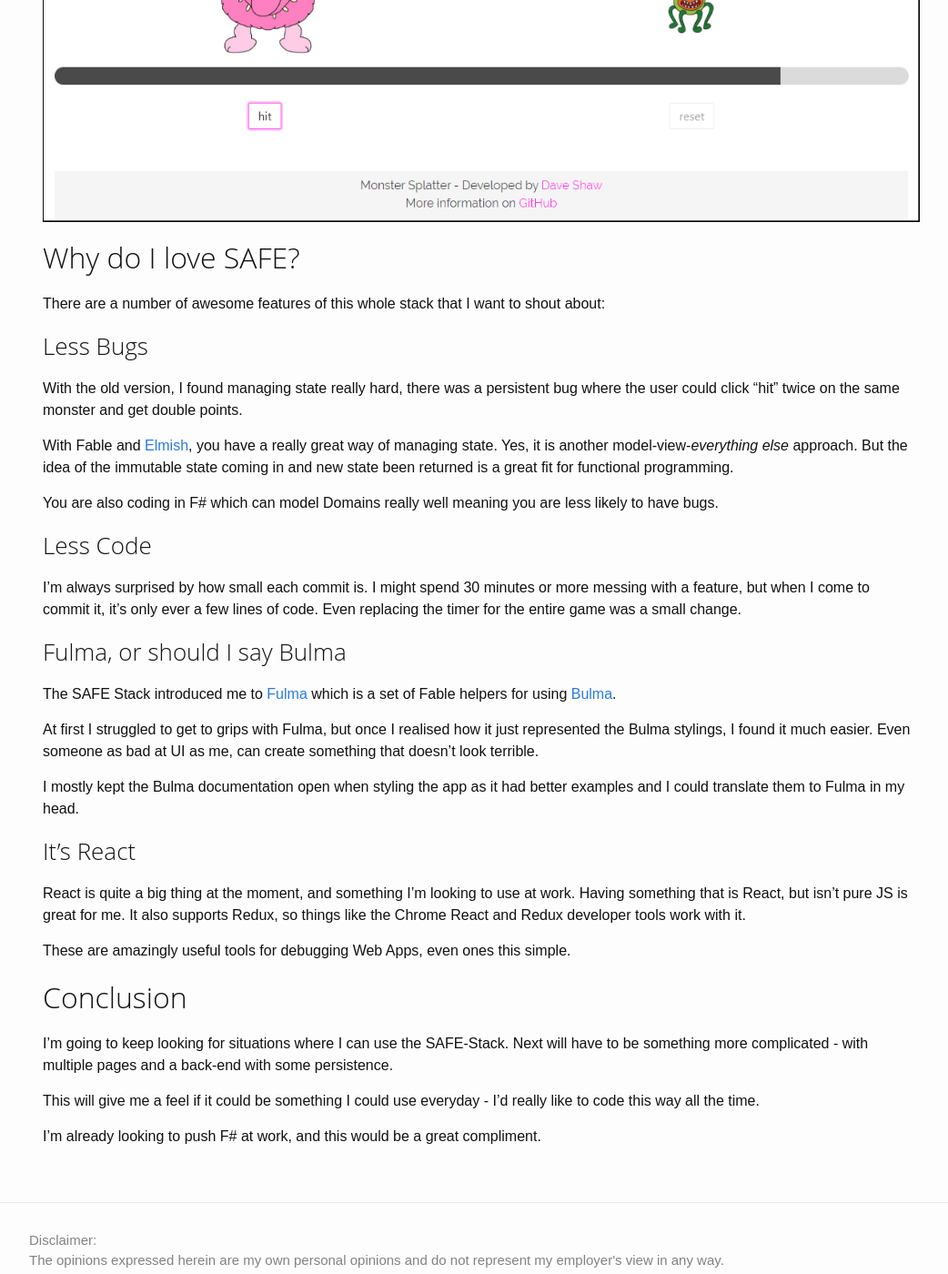
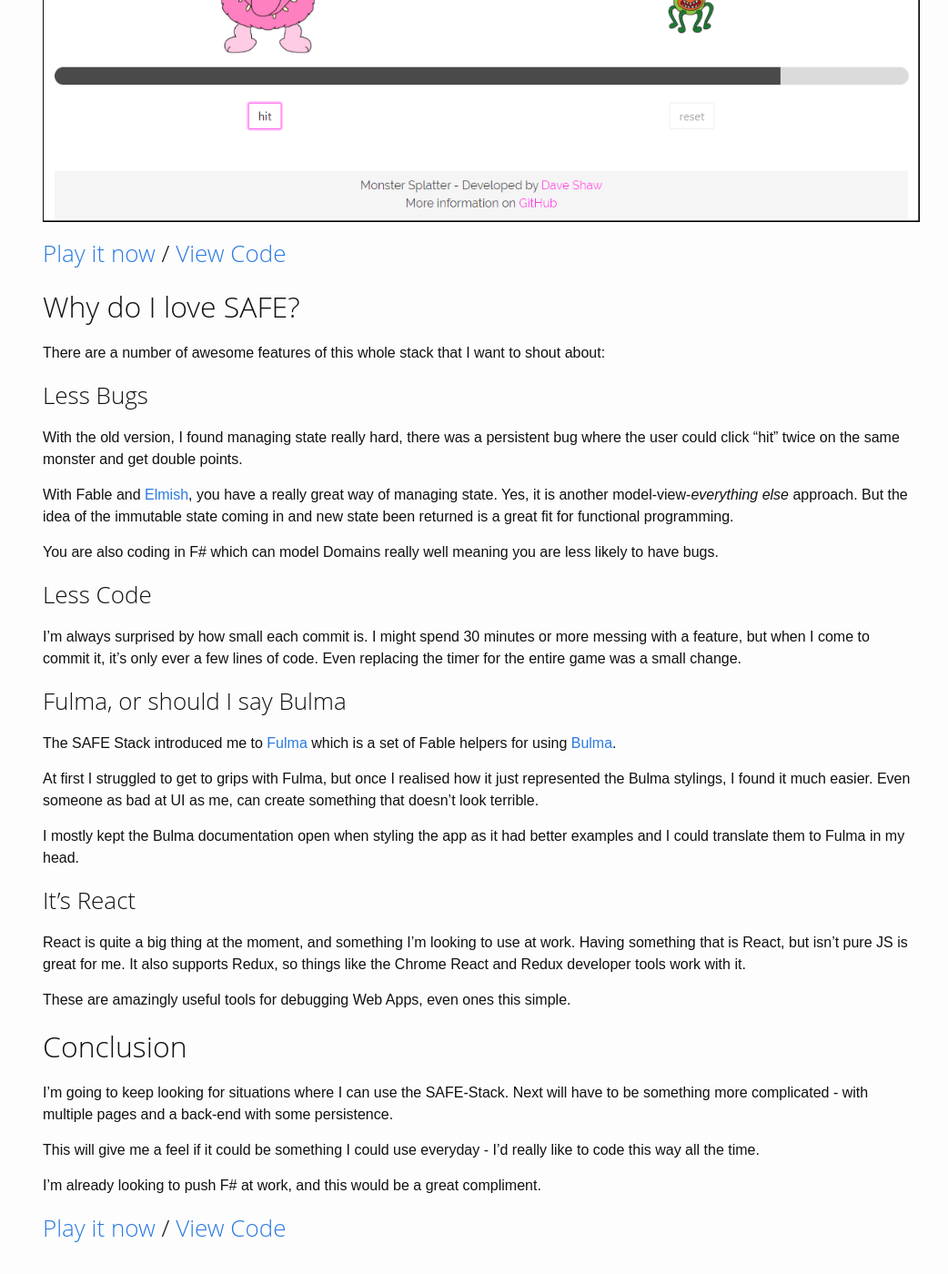
Before and after one commit to xdaDaveShaw/xdaDaveShaw.github.io, a Jekyll site: the page built from blog/_posts/2018-08-19-playing-with-fable.md, in a window 1280 px wide and 1400 px high, scrolled down 751 px. Shown: the whole window at 91% size, without its empty margins (111-1153 px from the left). Built offline with Jekyll 4.4.1, drawn with Linux system fonts in a browser that asks for light colours.

Commit message:
Better links to the game / source

```diff
--- a/blog/_posts/2018-08-19-playing-with-fable.md
+++ b/blog/_posts/2018-08-19-playing-with-fable.md
@@ -29,6 +29,8 @@ doesn't push the boundaries in away, but it's inspired by my Daughter, and she l
 help me add features.
 
 ![Monster Splatter][4]
+
+### [Play it now][3] / [View Code][9]
 
 ## Why do I love SAFE?
 
@@ -80,6 +82,8 @@ code this way all the time.
 
 I'm already looking to push F# at work, and this would be a great compliment.
 
+### [Play it now][3] / [View Code][9]
+
  [1]: http://fable.io
  [2]: https://github.com/CompositionalIT/SAFE-Dojo
  [3]: {{site.baseurl}}/MonsterSplatter
```
Also changed, not shown: other parts of blog/_posts/2018-08-19-playing-with-fable.md (+1 -0 lines).
